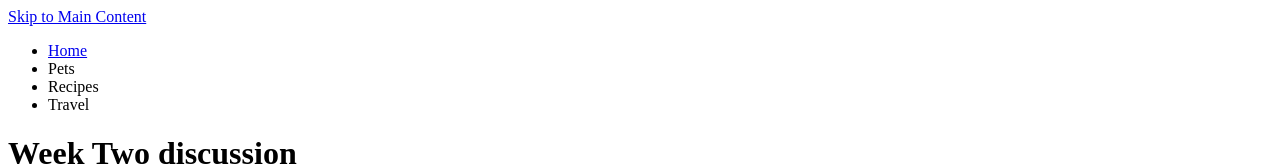
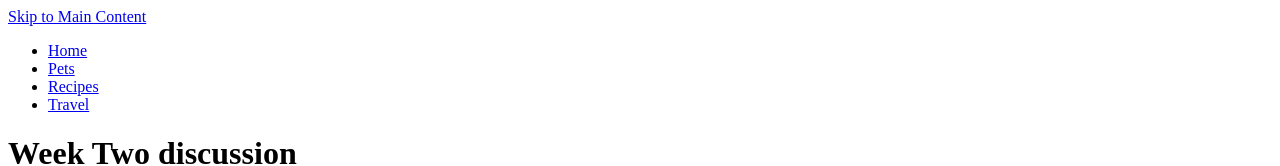
Before and after one commit to linda00129/539week2, a plain HTML site: page index.html in a window 1280 px wide. Shown: the top 166 px of the page. Drawn offline with Linux system fonts and the light colour scheme.

Commit message:
Fix bugs in index page

```diff
--- a/index.html
+++ b/index.html
@@ -10,10 +10,10 @@
     <header>
         <nav>
             <ul>
-                <li><a href = "index.html">Home</a></li>
-                <li><a href = "pets.html"></a>Pets</li>
-                <li><a href = "recipes.html"></a>Recipes</li>
-                <li><a href = "travel.html"></a>Travel</li>
+                <li><a href="index.html">Home</a></li>
+                <li><a href="pets.html">Pets</a></li>
+                <li><a href="recipes.html">Recipes</a></li>
+                <li><a href="travel.html">Travel</a></li>
             </ul>
         </nav>
         <h1>Week Two discussion</h1>
```
